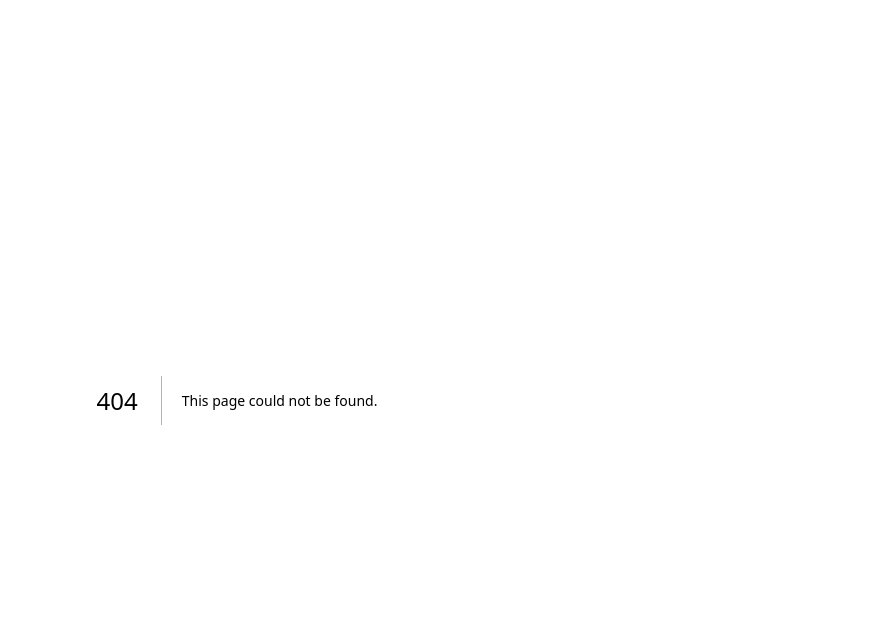
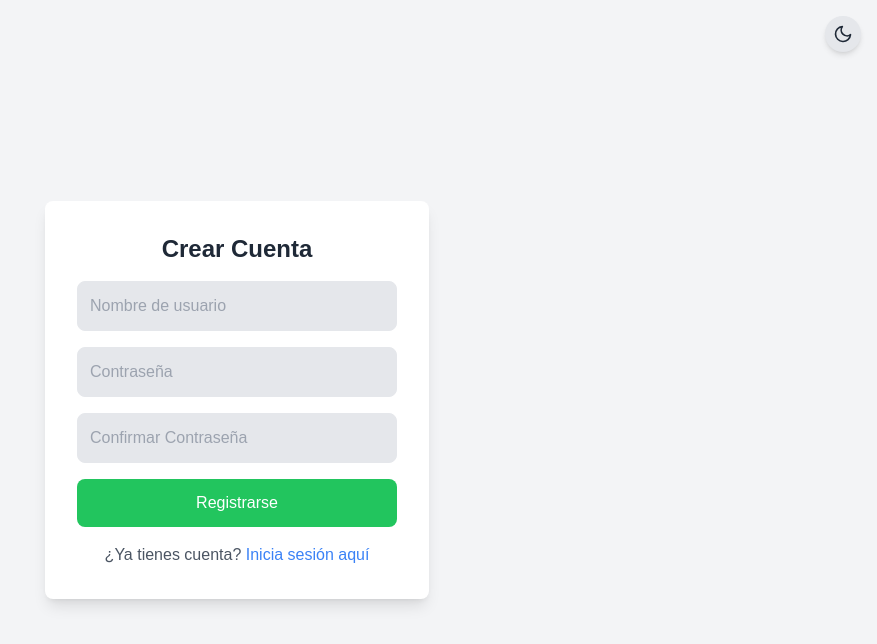
Before and after one commit to Whispy-Decentralized-chat-application/Whispy-Client, a Next.js app: page /register in a window 1280 px wide. Before the commit this address had no page. Shown: the top 644 px of the page, without its empty margins (403-1280 px from the left). Built offline with nearby package versions, Linux system fonts and the light colour scheme.

Commit message:
(feat) Inicio de sesión y registro #2

```diff
--- a/src/app/components/side-bar.tsx
+++ b/src/app/components/side-bar.tsx
@@ -1,6 +1,7 @@
 import React, { useState } from "react";
 import { motion } from "framer-motion";
-import { FiArrowLeft, FiSettings } from "react-icons/fi";
+import { FiArrowLeft, FiSettings, FiLogOut } from "react-icons/fi";
+import { useRouter } from "next/navigation";
 
 const SideBar = () => {
   const [activeSection, setActiveSection] = useState<
@@ -11,11 +12,21 @@ const SideBar = () => {
 
   const handleBack = () => setActiveSection("main");
 
+  const router = useRouter();
+
+
   // Animaciones para las transiciones
   const variants = {
     hidden: { x: "-100%", opacity: 0 },
     visible: { x: 0, opacity: 1 },
     exit: { x: "100%", opacity: 0 },
+  };
+
+  // Función para cerrar sesión
+  const handleLogout = () => {
+    localStorage.removeItem("user");
+    setIsSettingsOpen(false);
+    router.push("/login"); // Redirigir a login después de cerrar sesión
   };
 
   return (
@@ -139,7 +150,18 @@ const SideBar = () => {
             className="bg-white dark:bg-gray-800 text-gray-800 dark:text-gray-200 p-6 rounded-lg shadow-lg w-96"
           >
             <h2 className="text-lg font-bold mb-4">Configuración</h2>
-            <p>Aquí puedes personalizar los ajustes de la aplicación.</p>
+            <p className="mb-4">Ajustes de la aplicación.</p>
+
+            {/* Botón de Cerrar Sesión dentro del modal */}
+            <button
+              onClick={handleLogout}
+              className="w-full flex items-center justify-center p-3 bg-red-500 text-white rounded-lg hover:bg-red-600 transition"
+            >
+              <FiLogOut className="text-xl mr-2" />
+              Cerrar Sesión
+            </button>
+
+            {/* Botón para cerrar el modal */}
             <button
               onClick={() => setIsSettingsOpen(false)}
               className="mt-4 px-4 py-2 bg-blue-500 text-white rounded-lg hover:bg-blue-600 transition"
--- /dev/null
+++ b/src/app/login/page.tsx
@@ -0,0 +1,105 @@
+"use client";
+import React, { useState, useEffect } from "react";
+import { useRouter } from "next/navigation";
+import { motion } from "framer-motion";
+import { FiSun, FiMoon } from "react-icons/fi";
+
+const Login = () => {
+  const [username, setUsername] = useState("");
+  const [password, setPassword] = useState("");
+  const [error, setError] = useState("");
+  const [theme, setTheme] = useState<"light" | "dark">("light");
+  const router = useRouter();
+
+  useEffect(() => {
+    const storedTheme = localStorage.getItem("theme") as "light" | "dark";
+    if (storedTheme) {
+      setTheme(storedTheme);
+      document.documentElement.classList.add(storedTheme);
+    } else {
+      document.documentElement.classList.add("light");
+    }
+
+    const storedUser = localStorage.getItem("user");
+    if (storedUser) {
+      router.push("/");
+    }
+  }, []);
+
+  const toggleTheme = () => {
+    const newTheme = theme === "light" ? "dark" : "light";
+    setTheme(newTheme);
+
+    document.documentElement.classList.remove(theme);
+    document.documentElement.classList.add(newTheme);
+
+    localStorage.setItem("theme", newTheme);
+  };
+
+  const handleLogin = () => {
+    if (!username.trim() || !password.trim()) {
+      setError("Por favor, completa ambos campos.");
+      return;
+    }
+    setError("");
+
+    localStorage.setItem("user", JSON.stringify({ username }));
+    router.push("/");
+  };
+
+  return (
+    <div className="h-screen flex items-center justify-center bg-gray-100 dark:bg-gray-900">
+      <button
+        onClick={toggleTheme}
+        className="absolute top-4 right-4 p-2 rounded-full bg-gray-200 dark:bg-gray-700 text-gray-800 dark:text-gray-200 shadow-md hover:shadow-lg transition-all duration-300"
+      >
+        {theme === "light" ? <FiMoon className="text-xl" /> : <FiSun className="text-xl" />}
+      </button>
+
+      <motion.div
+        initial={{ opacity: 0, scale: 0.9 }}
+        animate={{ opacity: 1, scale: 1 }}
+        transition={{ duration: 0.5 }}
+        className="bg-white dark:bg-gray-800 p-8 rounded-lg shadow-lg w-96"
+      >
+        <h2 className="text-2xl font-bold text-gray-800 dark:text-gray-200 text-center mb-4">
+          Iniciar Sesión
+        </h2>
+
+        {error && <p className="text-red-500 text-center mb-4">{error}</p>}
+
+        <input
+          type="text"
+          value={username}
+          onChange={(e) => setUsername(e.target.value)}
+          placeholder="Nombre de usuario"
+          className="w-full p-3 border rounded-lg bg-gray-200 dark:bg-gray-700 text-gray-800 dark:text-gray-200 focus:outline-none focus:ring-2 focus:ring-blue-500 mb-4"
+        />
+
+        <input
+          type="password"
+          value={password}
+          onChange={(e) => setPassword(e.target.value)}
+          placeholder="Contraseña"
+          className="w-full p-3 border rounded-lg bg-gray-200 dark:bg-gray-700 text-gray-800 dark:text-gray-200 focus:outline-none focus:ring-2 focus:ring-blue-500 mb-4"
+        />
+
+        <button onClick={handleLogin} className="w-full bg-blue-500 text-white p-3 rounded-lg hover:bg-blue-600 transition">
+          Entrar al Chat
+        </button>
+
+        <p className="text-center text-gray-600 dark:text-gray-300 mt-4">
+          ¿No tienes cuenta?{" "}
+          <span
+            onClick={() => router.push("/register")}
+            className="text-blue-500 cursor-pointer hover:underline"
+          >
+            Regístrate aquí
+          </span>
+        </p>
+      </motion.div>
+    </div>
+  );
+};
+
+export default Login;
--- a/src/app/page.tsx
+++ b/src/app/page.tsx
@@ -1,33 +1,43 @@
 "use client";
-import React, { useState } from "react";
+import React, { useEffect, useState } from "react";
+import { useRouter } from "next/navigation";
 import Header from "./components/header";
 import ChatList from "./components/chat-list";
 import ChatInput from "./components/chat-input";
 import SideBar from "./components/side-bar";
 
 const ChatApp = () => {
-  const [messages, setMessages] = useState<{ id: string; text: string }[]>([]);
+  const [user, setUser] = useState<string | null>(null);
+  const router = useRouter();
 
-  const handleSendMessage = (message: string) => {
-    setMessages((prev) => [
-      ...prev,
-      { id: String(Date.now()), text: message },
-    ]);
+  useEffect(() => {
+    const storedUser = localStorage.getItem("user");
+    if (!storedUser) {
+      router.push("/login"); // Redirigir a login si no hay sesión
+    } else {
+      const parsedUser = JSON.parse(storedUser);
+      setUser(parsedUser.username);
+    }
+  }, []);
+
+  const handleLogout = () => {
+    localStorage.removeItem("user");
+    router.push("/login");
   };
+
+  if (!user) return null; // Esperar a que cargue el estado del usuario
 
   return (
     <div className="flex flex-col h-screen bg-gray-100 dark:bg-gray-900 text-gray-800 dark:text-gray-200">
-      {/* Header permanece arriba */}
       <Header />
       <div className="flex flex-1 overflow-hidden">
-        {/* Sidebar se posiciona a la izquierda */}
         <SideBar />
-        {/* Contenido principal ocupa el resto del espacio */}
         <div className="flex flex-col flex-1">
-          <ChatList messages={messages} />
-          <ChatInput onSendMessage={handleSendMessage} />
+          <ChatList messages={[]} />
+          <ChatInput onSendMessage={() => {}} />
         </div>
       </div>
+
     </div>
   );
 };
--- /dev/null
+++ b/src/app/register/page.tsx
@@ -0,0 +1,133 @@
+"use client";
+import React, { useState, useEffect } from "react";
+import { useRouter } from "next/navigation";
+import { motion } from "framer-motion";
+import { FiSun, FiMoon } from "react-icons/fi";
+
+const Register = () => {
+  const [username, setUsername] = useState("");
+  const [password, setPassword] = useState("");
+  const [confirmPassword, setConfirmPassword] = useState("");
+  const [error, setError] = useState("");
+  const [theme, setTheme] = useState<"light" | "dark">("light");
+  const router = useRouter();
+
+  useEffect(() => {
+    const storedTheme = localStorage.getItem("theme") as "light" | "dark";
+    if (storedTheme) {
+      setTheme(storedTheme);
+      document.documentElement.classList.add(storedTheme);
+    } else {
+      document.documentElement.classList.add("light");
+    }
+
+    // Si ya está autenticado, redirigir al chat
+    const storedUser = localStorage.getItem("user");
+    if (storedUser) {
+      router.push("/");
+    }
+  }, []);
+
+  const toggleTheme = () => {
+    const newTheme = theme === "light" ? "dark" : "light";
+    setTheme(newTheme);
+
+    document.documentElement.classList.remove(theme);
+    document.documentElement.classList.add(newTheme);
+
+    localStorage.setItem("theme", newTheme);
+  };
+
+  const handleRegister = () => {
+    if (!username.trim() || !password.trim() || !confirmPassword.trim()) {
+      setError("Por favor, completa todos los campos.");
+      return;
+    }
+
+    if (password !== confirmPassword) {
+      setError("Las contraseñas no coinciden.");
+      return;
+    }
+
+    setError("");
+
+    // Guardar usuario en localStorage (simulación de registro)
+    localStorage.setItem("user", JSON.stringify({ username, password }));
+
+    // Redirigir al chat
+    router.push("/");
+  };
+
+  return (
+    <div className="h-screen flex items-center justify-center bg-gray-100 dark:bg-gray-900">
+      {/* Botón para cambiar de tema */}
+      <button
+        onClick={toggleTheme}
+        className="absolute top-4 right-4 p-2 rounded-full bg-gray-200 dark:bg-gray-700 text-gray-800 dark:text-gray-200 shadow-md hover:shadow-lg transition-all duration-300"
+      >
+        {theme === "light" ? <FiMoon className="text-xl" /> : <FiSun className="text-xl" />}
+      </button>
+
+      <motion.div
+        initial={{ opacity: 0, scale: 0.9 }}
+        animate={{ opacity: 1, scale: 1 }}
+        transition={{ duration: 0.5 }}
+        className="bg-white dark:bg-gray-800 p-8 rounded-lg shadow-lg w-96"
+      >
+        <h2 className="text-2xl font-bold text-gray-800 dark:text-gray-200 text-center mb-4">
+          Crear Cuenta
+        </h2>
+
+        {error && <p className="text-red-500 text-center mb-4">{error}</p>}
+
+        {/* Input de Nombre de Usuario */}
+        <input
+          type="text"
+          value={username}
+          onChange={(e) => setUsername(e.target.value)}
+          placeholder="Nombre de usuario"
+          className="w-full p-3 border rounded-lg bg-gray-200 dark:bg-gray-700 text-gray-800 dark:text-gray-200 focus:outline-none focus:ring-2 focus:ring-blue-500 mb-4"
+        />
+
+        {/* Input de Contraseña */}
+        <input
+          type="password"
+          value={password}
+          onChange={(e) => setPassword(e.target.value)}
+          placeholder="Contraseña"
+          className="w-full p-3 border rounded-lg bg-gray-200 dark:bg-gray-700 text-gray-800 dark:text-gray-200 focus:outline-none focus:ring-2 focus:ring-blue-500 mb-4"
+        />
+
+        {/* Input de Confirmación de Contraseña */}
+        <input
+          type="password"
+          value={confirmPassword}
+          onChange={(e) => setConfirmPassword(e.target.value)}
+          placeholder="Confirmar Contraseña"
+          className="w-full p-3 border rounded-lg bg-gray-200 dark:bg-gray-700 text-gray-800 dark:text-gray-200 focus:outline-none focus:ring-2 focus:ring-blue-500 mb-4"
+        />
+
+        {/* Botón de Registro */}
+        <button
+          onClick={handleRegister}
+          className="w-full bg-green-500 text-white p-3 rounded-lg hover:bg-green-600 transition"
+        >
+          Registrarse
+        </button>
+
+        {/* Enlace para volver al login */}
+        <p className="text-center text-gray-600 dark:text-gray-300 mt-4">
+          ¿Ya tienes cuenta?{" "}
+          <span
+            onClick={() => router.push("/login")}
+            className="text-blue-500 cursor-pointer hover:underline"
+          >
+            Inicia sesión aquí
+          </span>
+        </p>
+      </motion.div>
+    </div>
+  );
+};
+
+export default Register;
```
